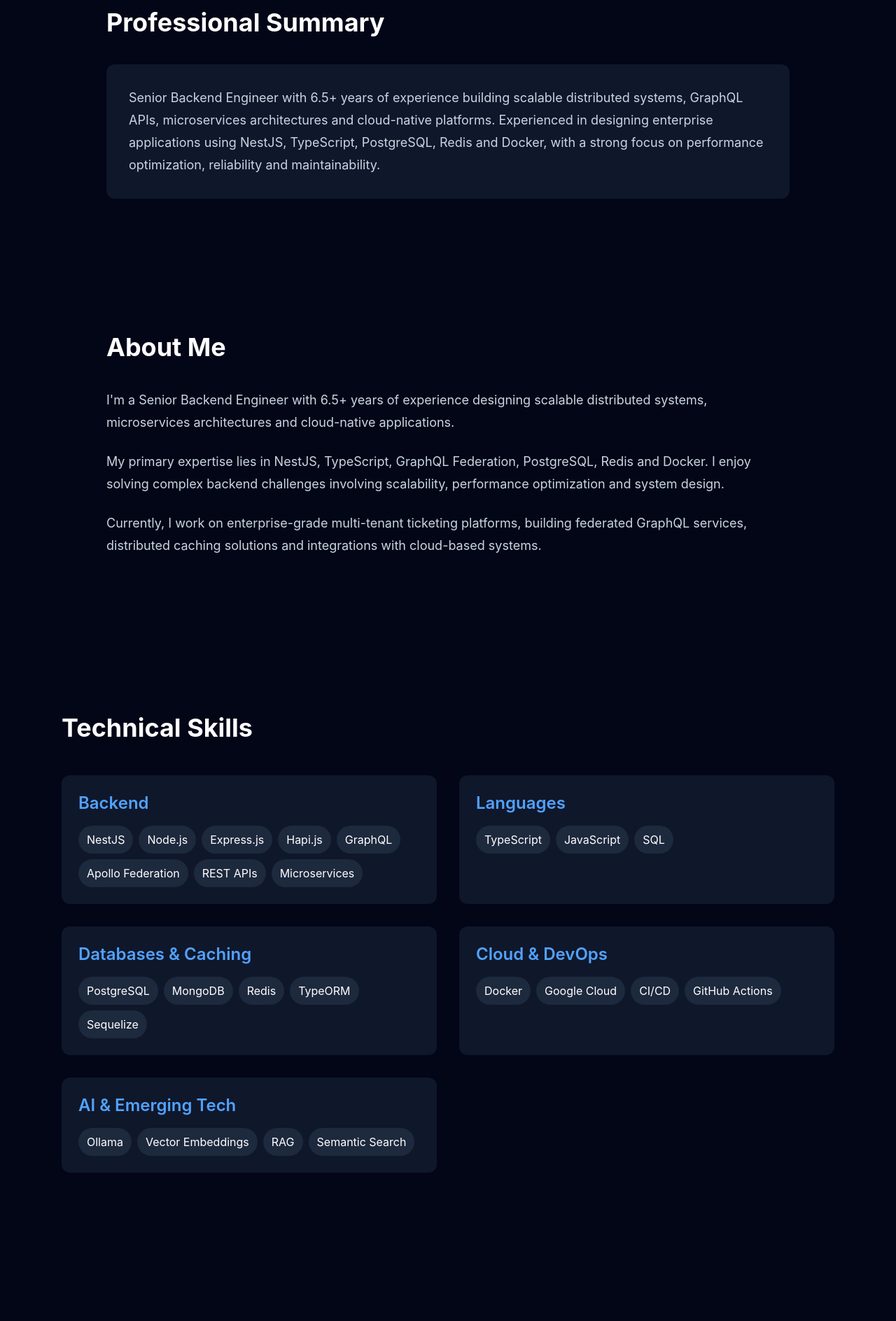
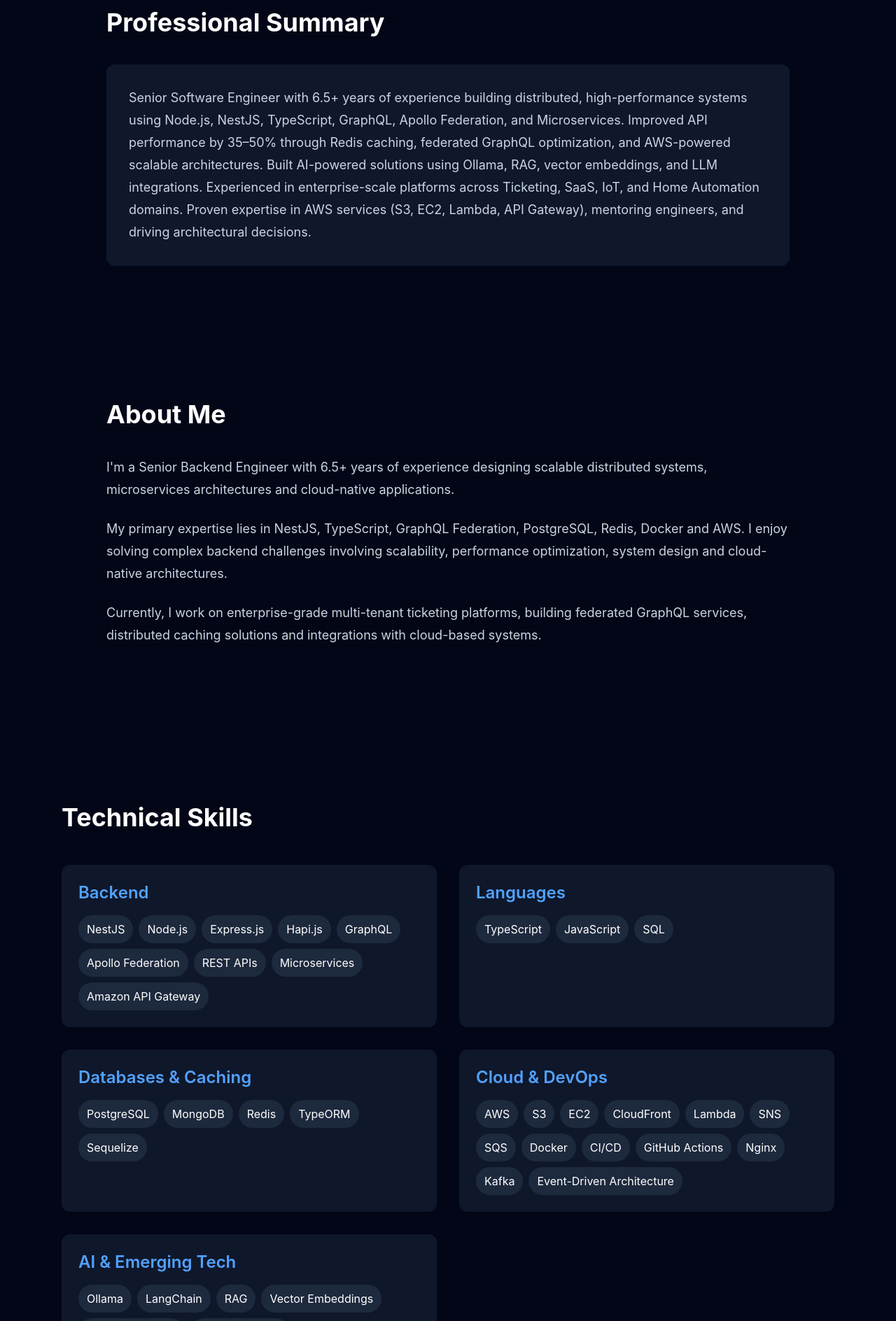
Before and after one commit to niranjan-magare1997/niranjan-magare1997.github.io, a React (Vite) app: page / in a window 1280 px wide. Shown: the part 1180-3068 px from the top of the page at 70% size. Built offline with nearby package versions, Linux system fonts and the light colour scheme.

Commit message:
feat: updated aws skills and removed GCP skills

```diff
--- a/src/components/About.tsx
+++ b/src/components/About.tsx
@@ -17,9 +17,9 @@
 
         <p>
           My primary expertise lies in NestJS, TypeScript,
-          GraphQL Federation, PostgreSQL, Redis and Docker.
+          GraphQL Federation, PostgreSQL, Redis, Docker and AWS.
           I enjoy solving complex backend challenges involving
-          scalability, performance optimization and system design.
+          scalability, performance optimization, system design and cloud-native architectures.
         </p>
 
         <p>
--- a/src/components/Experience.tsx
+++ b/src/components/Experience.tsx
@@ -4,11 +4,10 @@
     role: "Senior Software Engineer",
     duration: "May 2024 - Present",
     achievements: [
-      "Engineered multi-tenant ticketing platform supporting multiple entertainment brands.",
-      "Built federated GraphQL microservices using NestJS and Apollo Federation.",
-      "Improved booking API performance by 35–50% using Redis distributed caching.",
-      "Integrated Google Apigee, AEM CMS and downstream booking services.",
-      "Built local RAG system using Ollama, vector embeddings and semantic retrieval.",
+      "Engineered federated GraphQL multi-tenant ticketing platform (Qiddiya) supporting SEVEN, AQUARABIA, and SIXFLAGS brands.",
+      "Built NestJS microservices with Apollo Federation, integrated AEM CMS, IdP authentication and downstream services via Amazon API Gateway.",
+      "Improved high-traffic booking API performance by 35–50% using Redis distributed caching on Amazon EC2.",
+      "Built local RAG system using Ollama, vector embeddings and semantic retrieval. Received Extra Mile Award for AI innovation.",
     ],
   },
   {
--- a/src/components/Projects.tsx
+++ b/src/components/Projects.tsx
@@ -11,7 +11,7 @@
             "Apollo Federation",
             "Redis",
             "PostgreSQL",
-            "GCP",
+            "Amazon API Gateway",
             "TypeScript",
         ],
     },
--- a/src/components/Services.tsx
+++ b/src/components/Services.tsx
@@ -8,13 +8,12 @@
     title: "GraphQL Federation",
     description:
       "Building federated GraphQL platforms using Apollo Federation.",
-  }
-//   ,
-//   {
-//     title: "Cloud & DevOps",
-//     description:
-//       "Deploying containerized applications on AWS and Google Cloud.",
-//   },
+  },
+  {
+    title: "Cloud & DevOps",
+    description:
+      "Deploying containerized applications on AWS with EC2, Lambda, S3, and other cloud services.",
+  },
 ];
 
 export default function Services() {
--- a/src/components/Skills.tsx
+++ b/src/components/Skills.tsx
@@ -10,6 +10,7 @@
       "Apollo Federation",
       "REST APIs",
       "Microservices",
+      "Amazon API Gateway",
     ],
   },
   {
@@ -33,19 +34,32 @@
   {
     title: "Cloud & DevOps",
     skills: [
+      "AWS",
+      "S3",
+      "EC2",
+      "CloudFront",
+      "Lambda",
+      "SNS",
+      "SQS",
       "Docker",
-      "Google Cloud",
       "CI/CD",
       "GitHub Actions",
+      "Nginx",
+      "Kafka",
+      "Event-Driven Architecture",
     ],
   },
   {
     title: "AI & Emerging Tech",
     skills: [
       "Ollama",
+      "LangChain",
+      "RAG",
       "Vector Embeddings",
-      "RAG",
       "Semantic Search",
+      "LLM Integration",
+      "AI Agent Development",
+      "Prompt Engineering",
     ],
   },
 ];
--- a/src/components/Summary.tsx
+++ b/src/components/Summary.tsx
@@ -7,13 +7,16 @@
 
       <div className="bg-slate-900 rounded-xl p-8">
         <p className="text-slate-300 text-lg leading-8">
-          Senior Backend Engineer with 6.5+ years of experience
-          building scalable distributed systems, GraphQL APIs,
-          microservices architectures and cloud-native platforms.
-          Experienced in designing enterprise applications using
-          NestJS, TypeScript, PostgreSQL, Redis and Docker,
-          with a strong focus on performance optimization,
-          reliability and maintainability.
+          Senior Software Engineer with 6.5+ years of experience
+          building distributed, high-performance systems using Node.js,
+          NestJS, TypeScript, GraphQL, Apollo Federation, and Microservices.
+          Improved API performance by 35–50% through Redis caching, federated
+          GraphQL optimization, and AWS-powered scalable architectures. Built
+          AI-powered solutions using Ollama, RAG, vector embeddings, and LLM
+          integrations. Experienced in enterprise-scale platforms across
+          Ticketing, SaaS, IoT, and Home Automation domains. Proven expertise
+          in AWS services (S3, EC2, Lambda, API Gateway), mentoring engineers,
+          and driving architectural decisions.
         </p>
       </div>
     </section>
```
